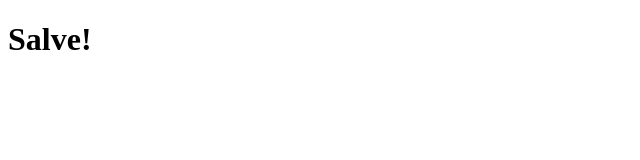
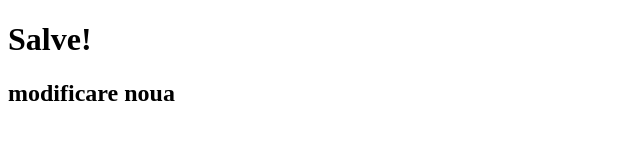
Before and after one commit to IulianMatei/PrimGOIT, a plain HTML site: page index.html in a window 1280 px wide. Shown: the whole page, without its empty margins (0-640 px from the left). Drawn offline with Linux system fonts and the light colour scheme.

Commit message:
Update index.html

```diff
--- a/index.html
+++ b/index.html
@@ -7,5 +7,6 @@
 </head>
 <body>
     <h1>Salve!</h1>
+    <h2>modificare noua</h2>
 </body>
 </html>
```
